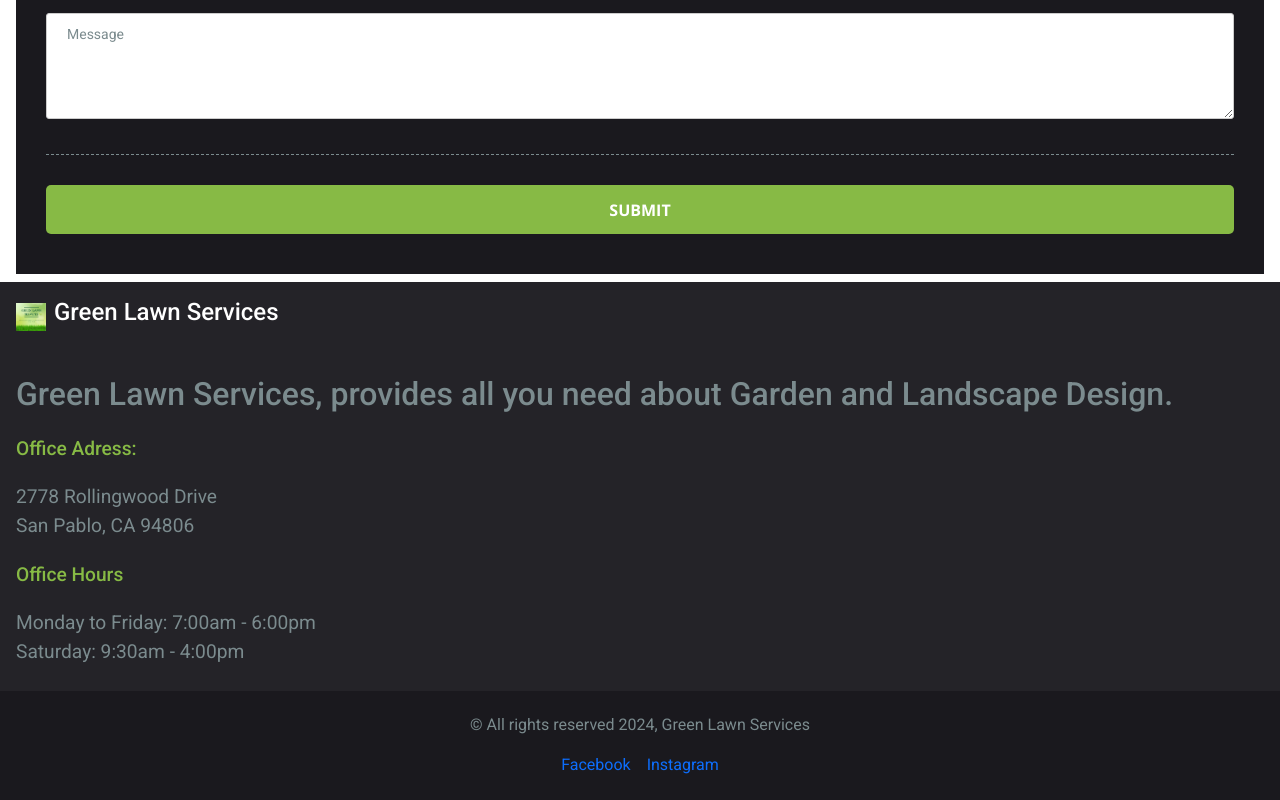
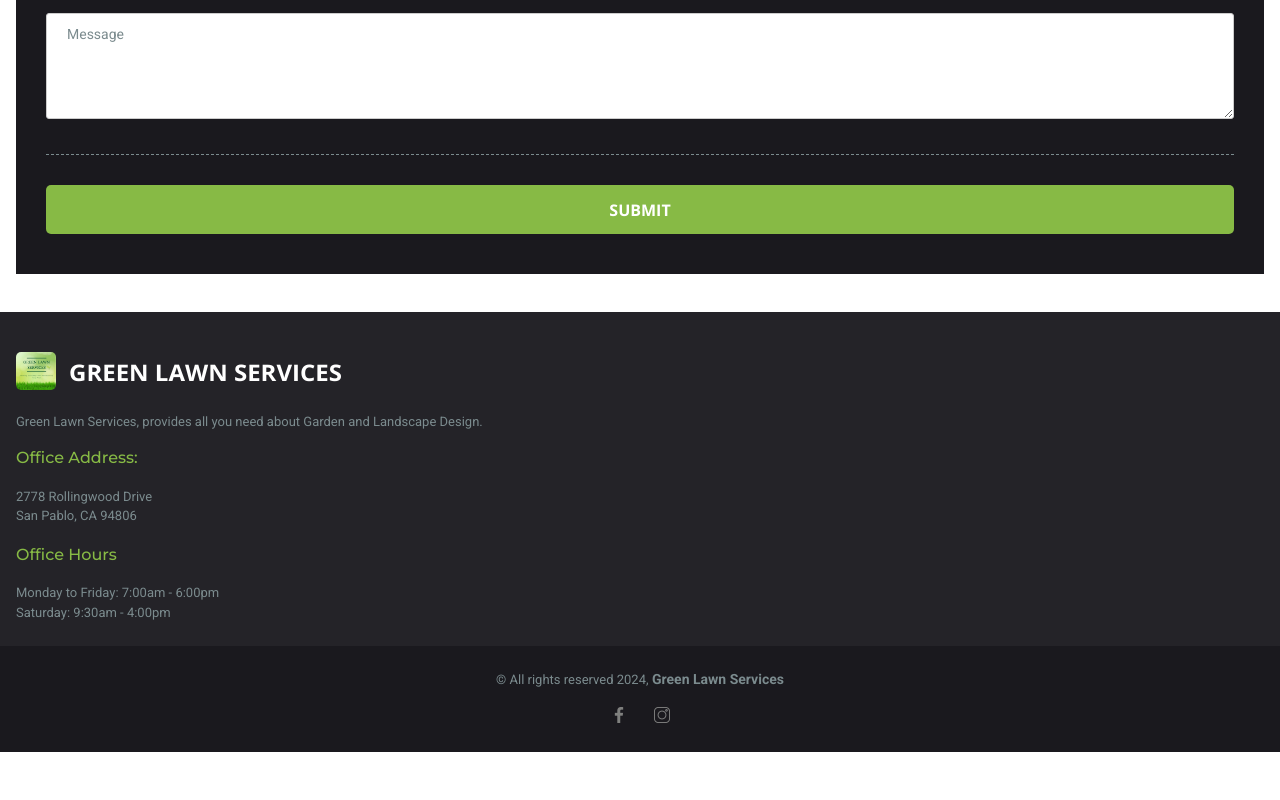
Before and after one commit to luisarevalo21/landscaper-project, a React (Vite) app: page / in a window 1280 px wide. Shown: the part 2279-3079 px from the top of the page. After the commit the page ends 3031 px from the top, so only its background shows below. Built offline with nearby package versions, Linux system fonts and the light colour scheme.

Commit message:
Style footer

```diff
--- a/src/App.css
+++ b/src/App.css
@@ -60,6 +60,7 @@ html {
   font-weight: bolder;
   font-size: 1.5rem;
   transform: scale(1, 95%);
+  font-family: "Open Sans";
 }
 .header__main__menu {
   margin-left: auto;
@@ -426,17 +427,21 @@ form textarea {
   text-align: left;
   background: #242328;
 }
-
+.footer__form {
+  margin-bottom: 30px;
+}
 .footer__container {
   display: flex;
   align-items: center;
-
   padding: 1em;
+  padding-top: 40px;
+  gap: 5px;
+  font-family: "Open Sans";
 }
-
 .footer__logo {
-  width: 30px;
+  width: 40px;
   margin-right: 0.5em;
+  border-radius: 5px;
 }
 .footer__description {
   margin-left: 1em;
@@ -444,34 +449,77 @@ form textarea {
 .footer__title {
   font-size: 1.5rem;
   color: white;
+  margin: 3px 0 0 0;
+  text-transform: uppercase;
+  font-weight: bolder;
+  transform: scale(1, 95%);
+  font-family: inherit;
 }
 .footer_details {
-  margin: 0.5em 0;
+  font-family: inherit;
+  font-size: 13px;
+  color: var(--light-gray);
+  font-weight: normal;
 }
 .footer__header {
-  font-size: 1.2rem;
+  font-size: 1rem;
   color: var(--green);
   margin: 1.2em 0;
+  font-family: "Montserrat";
 }
-
 .footer__contact,
 .footer__form {
   padding: 0.5em 1em;
 }
 .footer__address,
 .footer__time {
-  font-size: 1.2rem;
+  font-family: inherit;
+  font-size: 13px;
 }
-
 .footer__submenu {
   background-color: #1a191e;
   padding: 1.4rem 0;
   width: 100%;
   text-align: center;
 }
+.footer__submenu__copyright {
+  font-size: 13px;
+  color: var(--light-gray);
+  margin-bottom: 10px;
+}
+.footer__submenu--bold {
+  font-size: 14px;
+}
+.footer__submenu__social {
+  display: flex;
+  justify-content: center;
+}
 .footer__submenu__links {
   margin: 0 0.5em;
   text-decoration: none;
+  font-size: 13px;
+  width: 30px;
+  height: 30px;
+  display: flex;
+  justify-content: center;
+  align-items: center;
+  border-radius: 5px;
+  transition: all 0.3s ease;
+}
+.footer__submenu__links--facebook:hover {
+  background-color: #4267B2;
+}
+.footer__submenu__links--instagram:hover {
+  background-color: 	#E1306C;
+}
+.footer__submenu__icon {
+  width: 100%;
+  height: 100%;
+  padding: 7px;
+  filter: invert(1) brightness(50%);
+}
+.footer__submenu__icon:hover {
+  filter: invert(1) brightness(1);
 }
 
 /* contact*/
--- a/src/components/Footer.jsx
+++ b/src/components/Footer.jsx
@@ -1,5 +1,7 @@
 import React from "react";
 import logo from "../assets/logo.png";
+import facebook from "../assets/facebook.png";
+import instagram from "../assets/instagram.png";
 
 const Footer = () => {
   //footer nedes to chagne to match zengarden
@@ -14,7 +16,7 @@ const Footer = () => {
           Green Lawn Services, provides all you need about Garden and Landscape Design.
         </h2>
 
-        <h2 className="footer__header">Office Adress: </h2>
+        <h2 className="footer__header">Office Address: </h2>
         <p className="footer__address">
           2778 Rollingwood Drive <br /> San Pablo, CA 94806
         </p>
@@ -27,14 +29,16 @@ const Footer = () => {
       </div>
 
       <div className="footer__submenu">
-        <p> © All rights reserved {new Date().getFullYear()}, Green Lawn Services </p>
+        <p className="footer__submenu__copyright"> © All rights reserved {new Date().getFullYear()},
+          <strong className="footer__submenu--bold"> Green Lawn Services</strong>
+        </p>
 
         <div className="footer__submenu__social">
-          <a href="#" className="footer__submenu__links">
-            Facebook
+          <a href="#" className="footer__submenu__links footer__submenu__links--facebook">
+            <img className="footer__submenu__icon" src={facebook}></img>
           </a>
-          <a href="#" className="footer__submenu__links">
-            Instagram
+          <a href="#" className="footer__submenu__links footer__submenu__links--instagram">
+          <img className="footer__submenu__icon" src={instagram}></img>
           </a>
         </div>
       </div>
```
Also changed, not shown: src/assets/facebook.png (added), src/assets/instagram.png (added).
